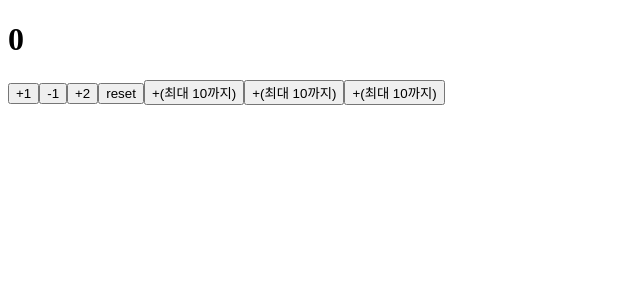
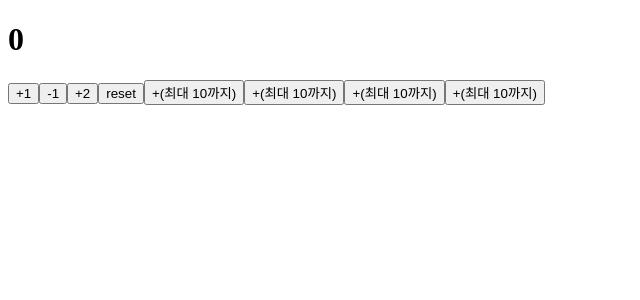
Before and after one commit to jdu026/Programming, a React (Vite) app: page / in a window 1280 px wide. Shown: the top 300 px of the page, without its empty margins (0-640 px from the left). Built offline with nearby package versions, Linux system fonts and the light colour scheme.

Commit message:
CounterApp plusMax10

```diff
--- a/src/CounterApp.jsx
+++ b/src/CounterApp.jsx
@@ -7,6 +7,12 @@ import heroImg from './assets/hero.png'
 function CounterApp() {
   //count: 이전 또는 현재 값. setCount(): count값 변경 함수 반드시 이걸 거쳐야 함
   const [count, setCount] = useState(0)
+  function plusMax10(){
+    setCount((count) => {
+      if(count +1 >= 10) return 10;
+      return count +1;
+    })
+  }
 
   return (
     <>
@@ -21,6 +27,8 @@ function CounterApp() {
       })}>+(최대 10까지)</button>
       <button onClick={() => setCount((count) => count + 1 > 10 ? 10 : count + 1)}>+(최대 10까지)</button>
       <button onClick={() => setCount((count) => Math.min(count + 1, 10))}>+(최대 10까지)</button>
+      <button onClick={() => plusMax10()}>+(최대 10까지)</button>
+      {/* <button onClick={plusMax10}>+(최대 10까지)</button> */}
 
 
       {/* <button onClick={setCount(0)}>reset</button> //Too Many re-renders */}
```
